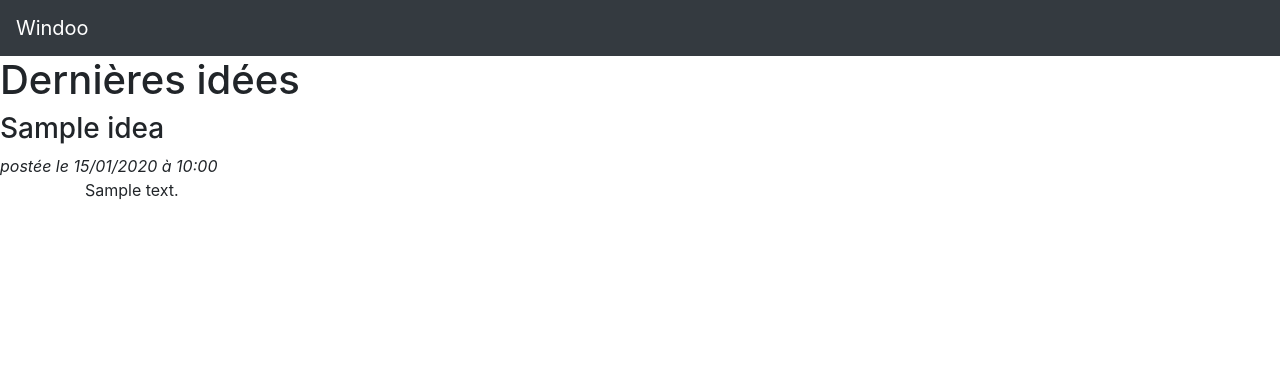
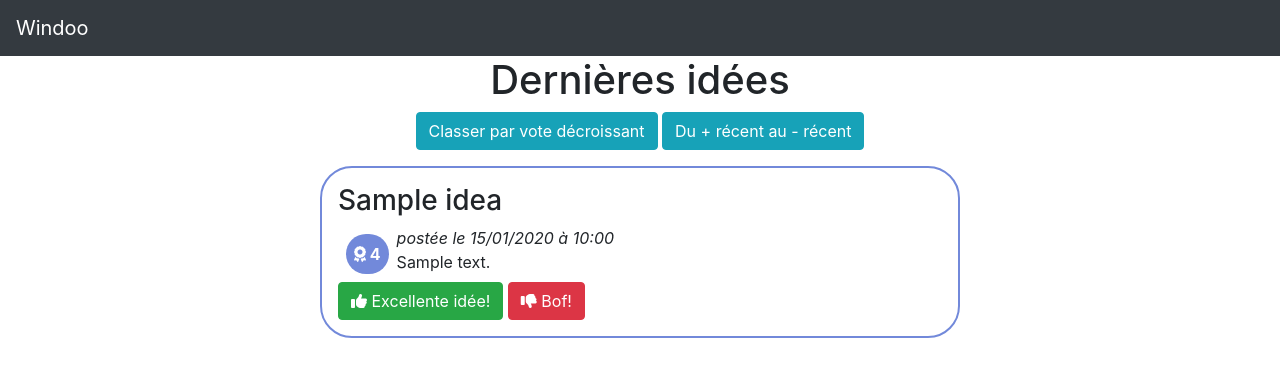
Before and after one commit to baptistegomart/windoo, a Symfony app: template templates/idea/index.html.twig in a window 1280 px wide. Shown: the top 377 px of the page. Run offline with Twig, Linux system fonts and the light colour scheme; the template is opened without the code that fills it: most values are stand-ins (such as "Sample title", 1, 10 or a date in 2020); some libraries are stand-ins or nearby versions.

Commit message:
added filters, admin section, add new idea, design

```diff
--- a/public/css/global.css
+++ b/public/css/global.css
@@ -1,3 +1,28 @@
+
+body{
+
+}
+
+/* idea containers */
+
+.rating{
+  border-radius: 2rem;
+  padding: .5rem;
+  margin:.5rem;
+  background-color: #7289da;
+  color: white;
+  font-weight: bold;
+}
+.container_idea{
+  border: 2px solid  #7289da;
+  border-radius: 2rem;
+}
+
+article {
+  padding: 1rem;
+  margin-top: 1rem;
+  margin-bottom : 1rem;
+}
 
 
 /* custom buttons */
--- a/src/Controller/SecurityController.php
+++ b/src/Controller/SecurityController.php
@@ -26,6 +26,8 @@ class SecurityController extends AbstractController
         $form->handleRequest($request);
 
         if($form->isSubmitted() && $form->isValid()) {
+
+            $user->setStatus(0);
 
             $hash = $encoder->encodePassword($user, $user->getPassword());
             $user->setPassword($hash);
--- a/src/Entity/Idea.php
+++ b/src/Entity/Idea.php
@@ -23,7 +23,7 @@ class Idea
 
     /**
      * @ORM\ManyToOne(targetEntity="App\Entity\User", inversedBy="idea")
-     * @ORM\JoinColumn(nullable=false)
+     * @ORM\JoinColumn(nullable=true)
      */
     private $author;
 
--- a/src/Form/IdeaType.php
+++ b/src/Form/IdeaType.php
@@ -4,6 +4,8 @@ namespace App\Form;
 
 use App\Entity\Idea;
 use Symfony\Component\Form\AbstractType;
+use Symfony\Component\Form\Extension\Core\Type\TextareaType;
+use Symfony\Component\Form\Extension\Core\Type\TextType;
 use Symfony\Component\Form\FormBuilderInterface;
 use Symfony\Component\OptionsResolver\OptionsResolver;
 
@@ -12,7 +14,8 @@ class IdeaType extends AbstractType
     public function buildForm(FormBuilderInterface $builder, array $options)
     {
         $builder
-            ->add('text')
+            ->add('title', TextType::class)
+            ->add('text', TextareaType::class)
         ;
     }
 
--- a/src/Form/RegistrationType.php
+++ b/src/Form/RegistrationType.php
@@ -19,7 +19,7 @@ class RegistrationType extends AbstractType
     {
         $builder
             ->add('name', TextType::class)
-            ->add('firstname', TextTYpe::class)
+            ->add('firstname', TextType::class)
             ->add('email', EmailType::class)
             ->add('username', TextType::class)
             ->add('password', PasswordType::class)
--- a/templates/base.html.twig
+++ b/templates/base.html.twig
@@ -4,8 +4,12 @@
         <meta charset="UTF-8">
         <title>{% block title %}Windoo - boîte à idées{% endblock %}</title>
         {% block stylesheets %}
+        {# bootstrap #}
         <link rel="stylesheet" href="https://stackpath.bootstrapcdn.com/bootstrap/4.3.1/css/bootstrap.min.css" integrity="sha384-ggOyR0iXCbMQv3Xipma34MD+dH/1fQ784/j6cY/iJTQUOhcWr7x9JvoRxT2MZw1T" crossorigin="anonymous">
+        {# CSS perso #}
         <link rel="stylesheet" href="{{ asset('css/global.css') }}">
+
+
 
         {% endblock %}
     </head>
@@ -18,7 +22,23 @@
         <div class="collapse navbar-collapse" id="navbarNavAltMarkup">
                 <div class="navbar-nav">
                          {% if is_granted('IS_AUTHENTICATED_FULLY')%}
-                            <a class="nav-item nav-link" href="{{ path('security_logout') }}">Déconnexion</a>
+
+                            <a class="nav-item nav-link" href="{{ path('show_idea') }}">Voir les idées</a>
+
+                             <a class="nav-item nav-link" href="{{ path('new_idea') }}">Proposer une idée</a>
+
+                            <a class="nav-item nav-link" href="{{ path('security_logout') }}"><i class="fas fa-sign-out-alt"></i>  Déconnexion</a>
+
+                             {% if is_granted('ROLE_ADMIN') %}
+                            <li class="nav-item float-left">
+                                <a class="nav-link nav-shadow" href="{{ path('admin') }}"><i class="fas fa-crown"></i>
+                                ADMIN
+                                </a>
+                            </li>
+                            {% endif %}
+
+
+
                         {% endif %}
                 </div>
             </div>
@@ -33,6 +53,11 @@
 
         <script src="https://cdnjs.cloudflare.com/ajax/libs/popper.js/1.14.7/umd/popper.min.js" integrity="sha384-UO2eT0CpHqdSJQ6hJty5KVphtPhzWj9WO1clHTMGa3JDZwrnQq4sF86dIHNDz0W1" crossorigin="anonymous"></script>
 
-        <script src="https://stackpath.bootstrapcdn.com/bootstrap/4.3.1/js/bootstrap.min.js" integrity="sha384-JjSmVgyd0p3pXB1rRibZUAYoIIy6OrQ6VrjIEaFf/nJGzIxFDsf4x0xIM+B07jRM" crossorigin="anonymous"></script>{% endblock %}
+        <script src="https://stackpath.bootstrapcdn.com/bootstrap/4.3.1/js/bootstrap.min.js" integrity="sha384-JjSmVgyd0p3pXB1rRibZUAYoIIy6OrQ6VrjIEaFf/nJGzIxFDsf4x0xIM+B07jRM" crossorigin="anonymous"></script>
+
+         {# fontawesome #}
+        <script src="https://kit.fontawesome.com/cef3058f65.js"></script>
+
+        {% endblock %}
     </body>
 </html>
--- a/templates/home/index.html.twig
+++ b/templates/home/index.html.twig
@@ -5,7 +5,7 @@
 {% block body %}
 
 
-<div class="example-wrapper mx-auto">
+<div class="example-wrapper mx-auto text-center mt-4">
     <h1>Bienvenue sur la boîte à idées</h1>
 
 
--- a/templates/idea/index.html.twig
+++ b/templates/idea/index.html.twig
@@ -5,19 +5,30 @@
 {% block body %}
 
 <div class="example-wrapper">
-    <h1>Dernières idées</h1>
+    <h1 class="text-center">Dernières idées</h1>
+
+    <div class="container_fluid mx-auto text-center">
+        <a href="{{ path('order_by_rating') }}" class="btn btn-info">Classer par vote décroissant</a>
+        <a href="{{ path('order_by_date') }}" class="btn btn-info">Du + récent au - récent</a>
+    </div>
+
+
 
     {% for idea in ideas %}
 
-        <article>
+        <article class="container_fluid mx-auto w-50 container_idea">
             <h3>{{idea.title}}</h3>
-                <div class="metadata font-italic">postée le {{idea.date | date('d/m/Y')}} à {{idea.date | date('H:i')}} </div>
+                <div class="rating float-left"><i class="fas fa-award"></i> {{ idea.rating }}</div>
+                <div class="font-italic">postée le {{idea.date | date('d/m/Y')}} à {{idea.date | date('H:i')}} </div>
 
-            <div class="container">
+            <div class="container_fluid mx-auto w-100">
                 {{ idea.text }}
             </div>
 
-
+            <div class="mt-2">
+                <a href="#" class="btn btn-success"><i class="fas fa-thumbs-up"></i>  Excellente idée!</a>
+                <a href="#" class="btn btn-danger"><i class="fas fa-thumbs-down"></i>  Bof!</a>
+            </div>
 
         </article>
     {% endfor %}
```
Also changed, not shown: src/Controller/AdminController.php (added, +92 -0 lines), src/Controller/IdeaController.php (+108 -5 lines), src/Entity/User.php (+18 -1 lines), src/Migrations/Version20190919110705.php (added, +37 -0 lines), templates/admin/index.html.twig (added, +40 -0 lines), templates/security/newidea.html.twig (added, +18 -0 lines).
